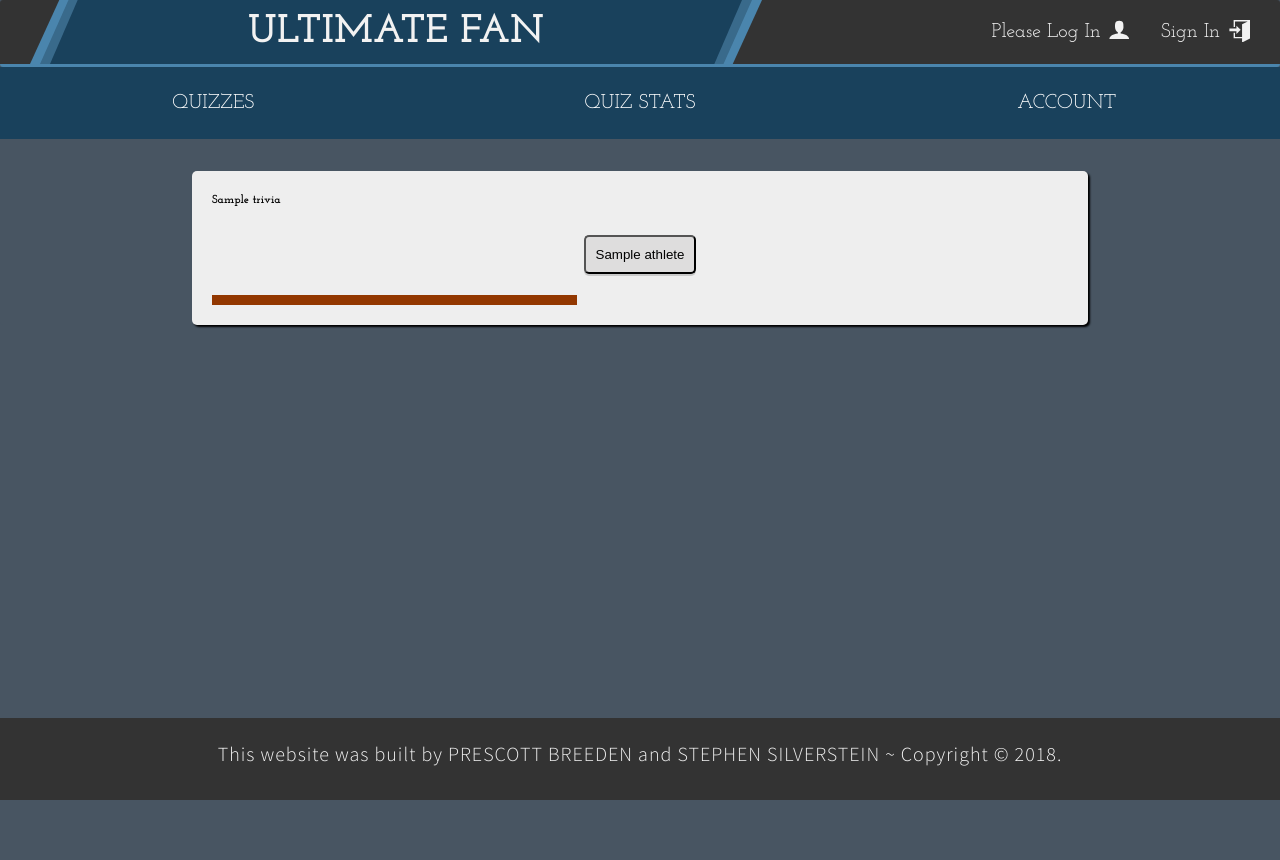
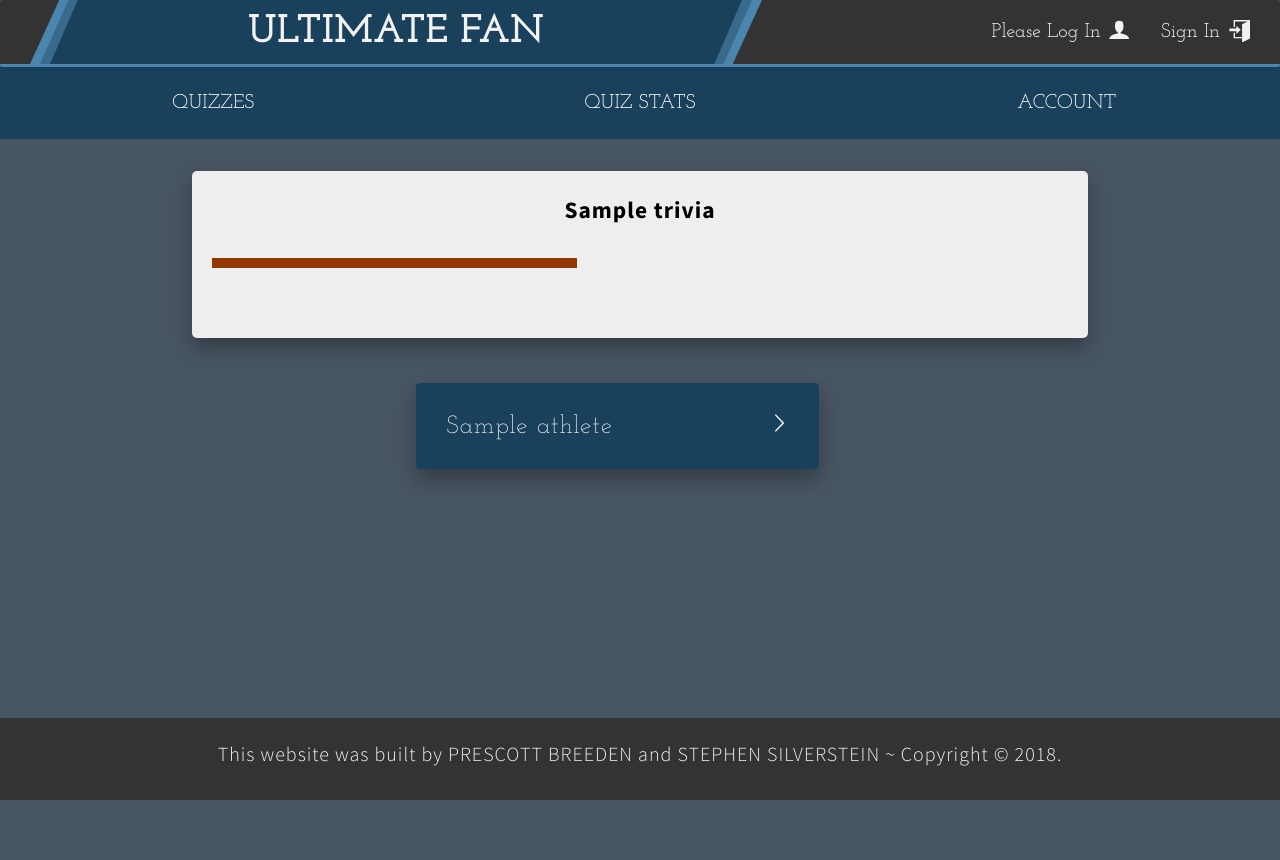
Before and after one commit to prescottbreeden/ultimate_fan_project, a Django app: template apps/quiz/templates/quiz/take_quiz.html in a window 1280 px wide. Run offline with Django 3.2, Linux system fonts and the light colour scheme; the template is opened without the code that fills it: most values are stand-ins (such as "Sample title", 1, 10 or a date in 2020); parts of the project's set-up code (start-up, migrations or seed data) failed here and were passed over.

Commit message:
take_quiz mostly complete
basic animations, colors, sizing working, needs detail work

```diff
--- a/apps/login/models.py
+++ b/apps/login/models.py
@@ -44,6 +44,8 @@ class User_Manager(models.Manager):
 			user_password = postData['password']
 			hashed = bcrypt.hashpw(user_password.encode(), bcrypt.gensalt())
 			new_user = User.objects.create(
+				first_name = '',
+				last_name = '',
 				alias = postData['alias'],
 				email = postData['email'],
 				password = hashed,
@@ -83,6 +85,8 @@ class User_Manager(models.Manager):
 
 # define super_user
 class User(models.Model):
+	first_name = models.CharField(max_length=255)
+	last_name = models.CharField(max_length=255)
 	alias = models.CharField(max_length=255)
 	email = models.CharField(max_length=255)
 	password = models.CharField(max_length=255)
--- a/apps/login/templates/login/login.html
+++ b/apps/login/templates/login/login.html
@@ -9,7 +9,7 @@
 	<link href="https://fonts.googleapis.com/css?family=Josefin+Slab:300,400,700|Source+Sans+Pro:300,400,700" rel="stylesheet">
 	{% load static %}
 	<link rel="shortcut icon" type="image/png" href="{% static 'login/favicon.ico' %}"/>
-	<link rel="stylesheet" href="{% static 'login/styles.css' %}" media="screen" title="no title"  charset="utf-8">
+	<link rel="stylesheet" href="{% static 'login/styles.min.css' %}" media="screen" title="no title"  charset="utf-8">
 	<script
 		src="https://code.jquery.com/jquery-3.3.1.js"
 		integrity="sha256-2Kok7MbOyxpgUVvAk/HJ2jigOSYS2auK4Pfzbm7uH60="
--- a/apps/login/views.py
+++ b/apps/login/views.py
@@ -27,7 +27,7 @@ def register(request):
 		return redirect('/')
 	else:
 		request.session['user_id'] = result['user_id']
-		return redirect('/')
+		return redirect('/quiz')
 
 # log in existing user
 def login(request):
--- a/apps/quiz/static/quiz/styles.css
+++ b/apps/quiz/static/quiz/styles.css
@@ -33,6 +33,7 @@
   --color-grey-dark: #777;
   --color-grey-dark-3: #333;
   --color-white: #f2f2f2;
+  --color-white-1: #eee;
   --color-white-2: #ddd;
   --color-black: #000;
   --default-border-radius: 3px; }
@@ -259,6 +260,85 @@ body {
     transform: translateY(2px);
     box-shadow: 0 0rem 1rem rgba(0, 0, 0, 0.5); }
 
+.btn-answer {
+  border-radius: 4px;
+  padding: 3rem 3rem;
+  font-size: 2.5rem;
+  font-weight: 200;
+  letter-spacing: 1px;
+  background-color: var(--color-primary);
+  color: var(--color-white);
+  width: 90%;
+  height: 100%;
+  border: none;
+  box-shadow: 0 1rem 2rem rgba(0, 0, 0, 0.3);
+  transition: all .2s;
+  font-family: 'Josefin Slab', sans-serif;
+  display: flex;
+  justify-content: space-between;
+  align-items: baseline; }
+  .btn-answer:hover {
+    background-color: green; }
+
+.question__timer {
+  height: 10px;
+  width: 100%;
+  background-color: green;
+  animation-name: timer;
+  animation-duration: 15s;
+  animation-fill-mode: forwards;
+  animation-timing-function: linear;
+  animation-delay: 0s;
+  margin: 2rem 0; }
+
+.question__result {
+  font-family: 'Josefin Slab', sans-serif;
+  text-transform: uppercase;
+  letter-spacing: 1px;
+  min-height: 3rem;
+  text-align: center;
+  font-size: 2rem; }
+  .question__result--correct {
+    color: green;
+    text-align: center; }
+  .question__result--incorrect {
+    color: red;
+    text-align: center; }
+
+.question__container {
+  width: 70%;
+  margin: 0 auto;
+  padding: 20px;
+  background-color: var(--color-white-1);
+  color: black;
+  box-shadow: 0 1rem 2rem rgba(0, 0, 0, 0.3);
+  border-radius: 5px;
+  animation-name: slide_on;
+  animation-duration: .4s;
+  animation-fill-mode: forwards;
+  animation-timing-function: ease-out; }
+
+.question__text {
+  font-size: 2rem;
+  letter-spacing: 1px;
+  font-family: 'Source Sans Pro', sans-serif;
+  text-align: center;
+  margin-bottom: 3rem; }
+
+.question__answer-list {
+  margin: 3rem auto;
+  width: 70%;
+  display: flex;
+  justify-content: center;
+  flex-direction: row;
+  align-items: baseline;
+  flex-wrap: wrap; }
+  .question__answer-list > * {
+    width: 50%;
+    margin-top: 1.5rem; }
+    .question__answer-list > *:not(:last-child) {
+      margin-bottom: 1.5rem; }
+
 .quizzes {
   width: 80%;
   margin: 0 auto; }
@@ -304,132 +384,8 @@ body {
     .quizzes__categories--link:hover .quizzes__categories--item {
       margin-left: 1.2rem; }
 
-.target1 {
-  background-color: green;
-  color: red; }
-
 .right_answer {
   background-color: green; }
-
-.login_select {
-  margin-top: 30px; }
-
-.stat_divider {
-  width: 100vdh;
-  background-color: #3D3D3D;
-  height: 50px;
-  margin: 20px 0;
-  text-align: center;
-  font-family: Michroma;
-  text-transform: uppercase; }
-
-.stat_divider h2 {
-  line-height: 50px; }
-
-.leaderboard {
-  display: flex;
-  justify-content: space-around;
-  margin-bottom: 100px; }
-
-.leaderboard thead {
-  font-family: Michroma; }
-
-.leaderboard table {
-  text-align: center; }
-
-.leaderboard th {
-  padding: 0px 10px;
-  text-decoration: underline; }
-
-.table_alias {
-  text-align: left;
-  padding-left: 0; }
-
-.all_charts {
-  display: flex;
-  justify-content: space-around; }
-
-.all_charts h4 {
-  text-align: center; }
-
-.chart {
-  margin: 0 auto;
-  max-width: 35%; }
-
-.category button {
-  background-color: inherit;
-  border: none;
-  cursor: pointer;
-  padding: 0;
-  text-transform: uppercase;
-  font-weight: bold;
-  padding: 13px;
-  outline: none; }
-
-.category button:hover {
-  color: white; }
-
-.category:hover {
-  background-color: orange;
-  color: white;
-  transition-duration: .25s; }
-
-#quiz {
-  width: 70%;
-  margin: 0 auto;
-  padding: 20px;
-  background-color: #EEEEEE;
-  color: black;
-  box-shadow: 2px 2px 2px black;
-  border-radius: 5px; }
-
-.answers {
-  margin-top: 20px;
-  display: flex;
-  justify-content: space-around; }
-
-.answer {
-  padding: 5px;
-  border-radius: 5px; }
-
-.answer button {
-  display: inline;
-  padding: 10px;
-  background-color: #DEDDDD;
-  color: black;
-  border-radius: 5px;
-  box-shadow: 0px 2px 0px #C9C9C9; }
-
-.answer button:hover {
-  color: white;
-  background-color: green;
-  box-shadow: 0px 0px 0px black;
-  transform: translateY(2px);
-  transition-duration: .25s;
-  cursor: pointer; }
-
-.timer {
-  height: 10px;
-  width: 100%;
-  background-color: green;
-  animation-name: timer;
-  animation-duration: 15s;
-  animation-fill-mode: forwards;
-  animation-timing-function: linear;
-  animation-delay: 0s; }
-
-.response_answer {
-  text-align: center; }
-
-.correct {
-  color: green;
-  text-align: center;
-  font-family: 'Michroma', sans-serif; }
-
-.incorrect {
-  color: red;
-  text-align: center;
-  font-family: 'Michroma', sans-serif; }
 
 .slide_on {
   animation-name: slide_on;
--- a/apps/quiz/static/quiz/take_quiz.js
+++ b/apps/quiz/static/quiz/take_quiz.js
@@ -8,14 +8,14 @@ $(document).ready(function(){
 
     $('button').on('click', function(){
         if ($(this).val() == '1'){
-            $('.response_answer').html(
-                '<h1 class="correct">CORRECT!!</h1>'
+            $('.question__result').html(
+                '<h1 class="question__result--correct">CORRECT!!</h1>'
                 );
             $('#quiz').addClass('slide_off');
         }
         else {
-            $('.response_answer').html(
-                '<h1 class="incorrect">Incorrect...</h1>'
+            $('.question__result').html(
+                '<h1 class="question__result--incorrect">Incorrect...</h1>'
                 );
             $('#quiz').addClass('slide_off');
 
--- a/apps/quiz/templates/quiz/take_quiz.html
+++ b/apps/quiz/templates/quiz/take_quiz.html
@@ -78,22 +78,35 @@
 			</div>
 		</nav>
 
-		<div id='quiz' class="slide_on">
+		<section class="question">
+			<div class="question__container" id='quiz'>
+				<div class="question__text">
 					<h3>{{ questions.trivia }}</h3>
-			<div class="answers">
+				</div>
+				<div class="question__timer"></div>
+				<div class="question__result"></div>
+			</div>
+				<div class="question__answer-list">
 					{% for answers in questions.answer_list %}
+					<div class="question__answer-list--answer">
 						<form action="{% url 'submit_quiz' answers.value %}" method="POST">
 							{% csrf_token %}
-					<p class='answer div_value{{answers.value}}'>
-					<button type="submit" value="{{ answers.value }}">
+							<button type="submit" value="{{ answers.value }}" class="btn-answer">
+								<p class='div_value{{answers.value}}'>
 									{{ answers.answer.athlete.name }}
-					</button></p></form>
+								</p>
+								<svg class="quizzes__categories--svg">
+									{% load static %}
+									<use xlink:href="../static/quiz/sprite.svg#icon-chevron-thin-right"></use>
+								</svg>
+							</button>
+						</form>
+					</div>
 					{% endfor %}
 				</div>
-			<br>
-			<div class="timer"></div>
-			<div class="response_answer"></div>
-		</div>
+
+		</section>
+
 		<footer class="footer">
 			<div class="footer__info">
 				<p>This website was built by <a href="" class="footer__link">Prescott Breeden</a> and <a href="" class="footer__link">Stephen Silverstein</a> ~ Copyright &copy; 2018.</p>
--- a/package.json
+++ b/package.json
@@ -5,15 +5,18 @@
   "main": "index.js",
   "scripts": {
     "test": "echo \"Error: no test specified\" && exit 1",
+
     "build:css": "npm-run-all compile:sass-login prefix:css-login compress:css-login compile:sass-quiz prefix:css-quiz compress:css-quiz",
     "watch:sass-login": "node-sass public/sass/pages/login.scss apps/login/static/login/styles.css -w",
     "compile:sass-login": "node-sass public/sass/pages/login.scss public/styles/login.css",
     "prefix:css-login": "postcss --use autoprefixer -b 'last 10 versions' public/styles/login.css -o public/styles/login.prefix.css",
     "compress:css-login": "node-sass public/styles/login.prefix.css apps/login/static/login/styles.min.css --output-style compressed",
+
     "watch:sass-quiz": "node-sass public/sass/pages/quiz.scss apps/quiz/static/quiz/styles.css -w",
     "compile:sass-quiz": "node-sass public/sass/pages/quiz.scss public/styles/quiz.css",
     "prefix:css-quiz": "postcss --use autoprefixer -b 'last 10 versions' public/styles/quiz.css -o public/styles/quiz.prefix.css",
     "compress:css-quiz": "node-sass public/styles/quiz.prefix.css apps/quiz/static/quiz/styles.min.css --output-style compressed",
+
     "watch:sass-account": "node-sass public/sass/pages/quiz.scss apps/quiz/static/quiz/styles.css -w",
     "compile:sass-account": "node-sass public/sass/pages/quiz.scss apps/quiz/static/quiz/styles.css"
   },
--- a/public/sass/base/_base.scss
+++ b/public/sass/base/_base.scss
@@ -21,6 +21,7 @@
     --color-grey-dark-3: #333;
 
     --color-white: #f2f2f2;
+    --color-white-1: #eee;
     --color-white-2: #ddd;
 
     --color-black: #000;
--- a/public/sass/pages/quiz.scss
+++ b/public/sass/pages/quiz.scss
@@ -14,5 +14,6 @@
 
 //components
 @import '../components/_btn';
+@import '../components/_question';
 @import '../components/_quizzes';
 @import '../components/_oldCss';
```
Also changed, not shown: apps/quiz/views.py (+17 -11 lines), public/sass/components/_btn.scss (+24 -0 lines), public/sass/components/_oldCss.scss (+0 -57 lines), apps/login/static/login/styles.min.css, apps/quiz/static/quiz/styles.min.css, db.sqlite3. Lines whose indentation alone changed are shown as unchanged.
